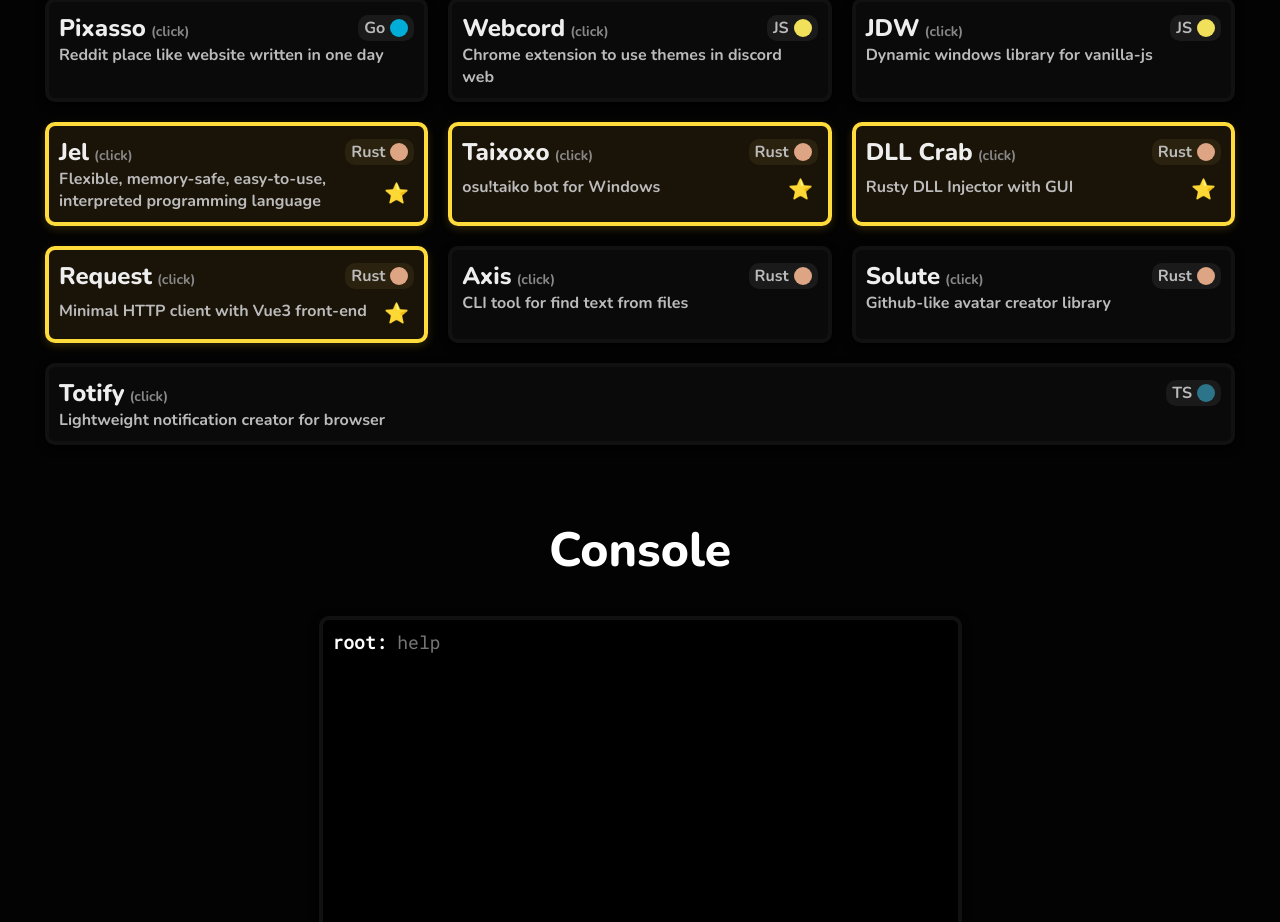
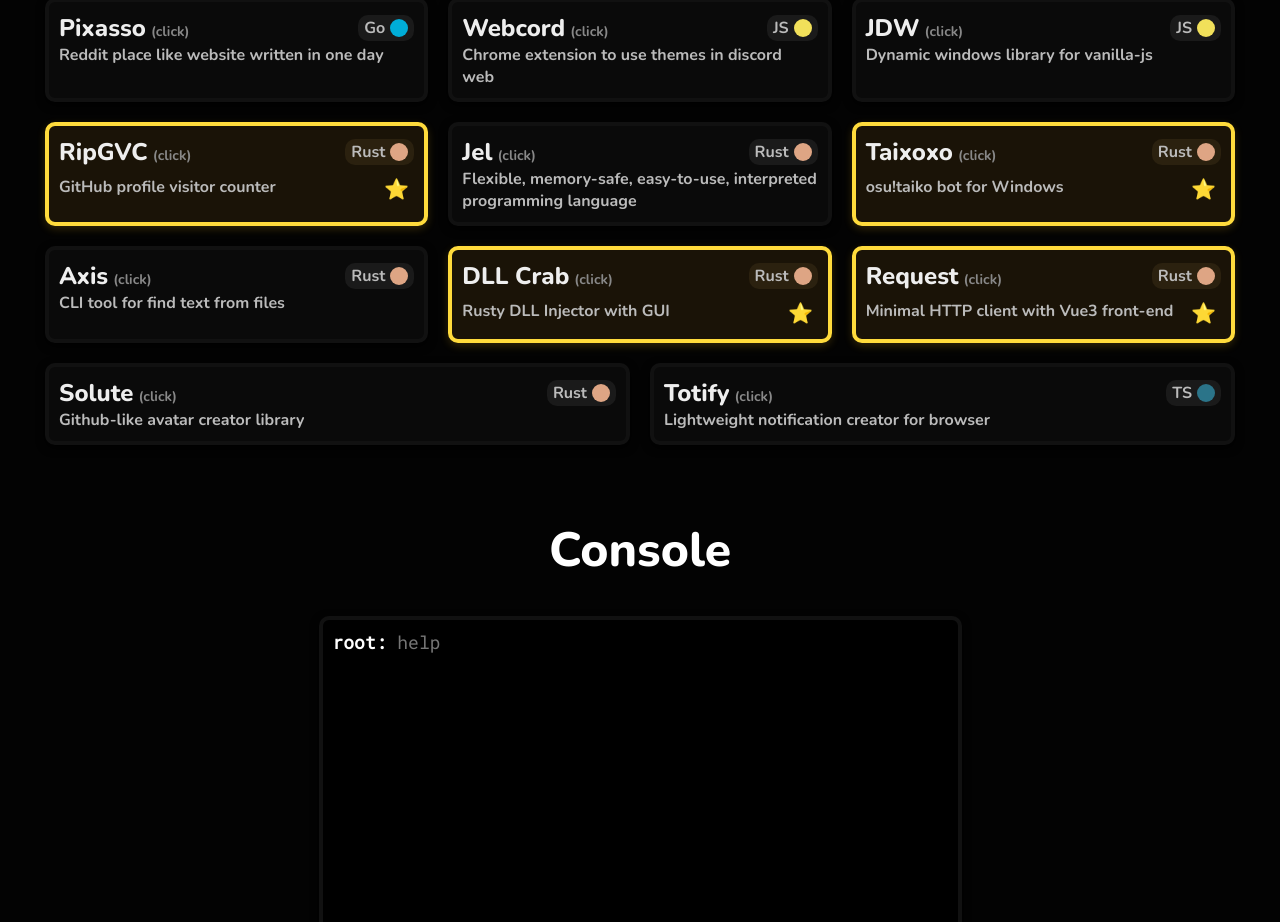
Before and after one commit to aiocat/aiocat.github.io, a Vue app: page / in a window 1280 px wide. Shown: the part 980-1902 px from the top of the page. Built offline with nearby package versions, Linux system fonts and the light colour scheme.

Commit message:
add ripgvc

```diff
--- a/src/components/Projects.vue
+++ b/src/components/Projects.vue
@@ -23,11 +23,12 @@
             <ProjectCard mark="" title="Pixasso" desc="Reddit place like website written in one day" repo="pixasso" prog="Go" />
             <ProjectCard mark="" title="Webcord" desc="Chrome extension to use themes in discord web" repo="webcord" prog="JS" />
             <ProjectCard mark="" title="JDW" desc="Dynamic windows library for vanilla-js" repo="jdw" prog="JS" />
-            <ProjectCard mark="gold" title="Jel" desc="Flexible, memory-safe, easy-to-use, interpreted programming language" repo="jel" prog="Rust" />
+            <ProjectCard mark="gold" title="RipGVC" desc="GitHub profile visitor counter" repo="ripgvc" prog="Rust" />
+            <ProjectCard mark="" title="Jel" desc="Flexible, memory-safe, easy-to-use, interpreted programming language" repo="jel" prog="Rust" />
             <ProjectCard mark="gold" title="Taixoxo" desc="osu!taiko bot for Windows" repo="taixoxo" prog="Rust" />
+            <ProjectCard mark="" title="Axis" desc="CLI tool for find text from files" repo="axis" prog="Rust" />
             <ProjectCard mark="gold" title="DLL Crab" desc="Rusty DLL Injector with GUI" repo="dll-crab" prog="Rust" />
             <ProjectCard mark="gold" title="Request" desc="Minimal HTTP client with Vue3 front-end" repo="request" prog="Rust" />
-            <ProjectCard mark="" title="Axis" desc="CLI tool for find text from files" repo="axis" prog="Rust" />
             <ProjectCard mark="" title="Solute" desc="Github-like avatar creator library" repo="solute" prog="Rust" />
             <ProjectCard mark="" title="Totify" desc="Lightweight notification creator for browser" repo="totift" prog="TS" />
         </div>
```
Also changed, not shown: 5 other files (tests, documents, lock files or other folders).
